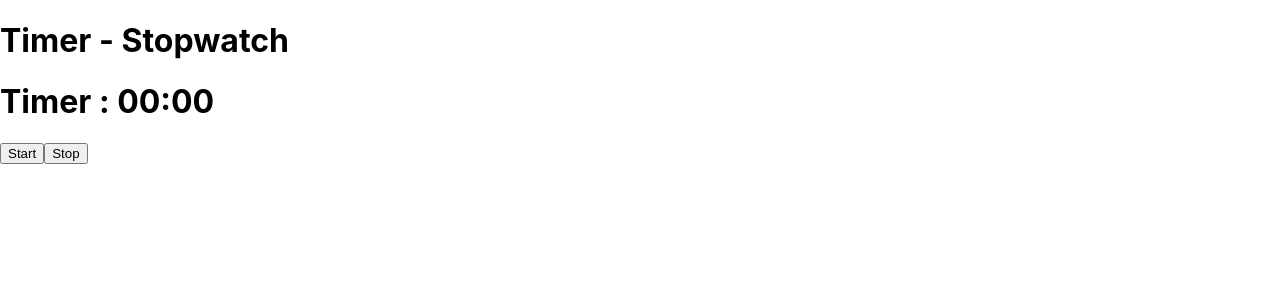
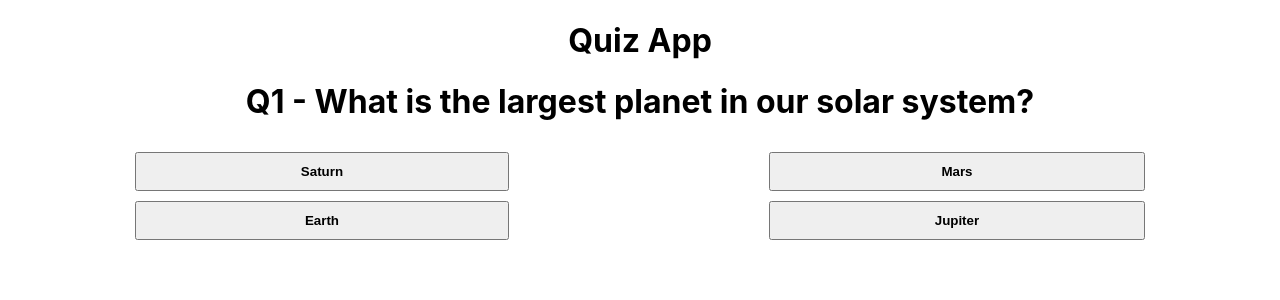
Before and after one commit to sanu-basak/react-practice, a React (Create React App) app: page / in a window 1280 px wide. Shown: the top 300 px of the page. Built offline with nearby package versions, Linux system fonts and the light colour scheme.

Commit message:
Quiz app functionality done

```diff
--- a/src/App.css
+++ b/src/App.css
@@ -2,7 +2,7 @@
   text-align: center;
 }
 
-.main-table {
+.main-table{
   width: 960px;
   height: 500px;
   border: 1px solid black;
@@ -180,3 +180,39 @@
   padding: 5px;
   margin-right: 10px;
 }
+
+.result li[data-correct="true"] {
+   color: green;
+}
+
+.result li[data-correct="false"] {
+  color: red;
+}
+
+.main-container {
+  text-align: center;
+}
+
+.option-container {
+  padding: 10px;
+  display: grid;
+  grid-template-columns: auto auto;
+  gap: 10px;
+}
+
+.option-container li {
+  list-style: none;
+}
+
+.option-container button {
+  padding: 10px;
+  width: 60%;
+  font-weight: 700;
+  cursor: pointer;
+}
+
+.result li {
+  list-style: none;
+  padding: 10px;
+  font-weight: 700;
+}
--- a/src/App.js
+++ b/src/App.js
@@ -6,6 +6,7 @@
 // import JobBoard from './components/JobBoard';
 import ToDoList from './components/ToDoList';
 import Timer from './components/Timer';
+import QuizApp from './components/QuizApp';
 // import LikeButton from './components/LikeButton';
 // import CustomUseMemo from './components/CustomUseMemo';
 // import ProgressBar from './components/ProgressBar';
@@ -32,7 +33,8 @@
         {/* <LikeButton/> */}
         {/* <JobBoard/> */}
         {/* <ToDoList/> */}
-        <Timer/>
+        {/* <Timer/> */}
+        <QuizApp/>
 
       </>
    )
--- /dev/null
+++ b/src/components/Question.jsx
@@ -0,0 +1,32 @@
+
+const Question = ({ question, questionId, handleNextQuestion }) => {
+  return (
+    <div className="quiz-container">
+      {question ? (
+        <>
+          <div className="question-container">
+            <h1>
+              Q{questionId} - {question.question}
+            </h1>
+          </div>
+
+          <ul className="option-container">
+            {question.answerOptions.map((answer,index) => {
+              return (
+                <li key={index}>
+                  <button onClick={() => handleNextQuestion(answer.isCorrect)}>
+                    {answer.text}
+                  </button>
+                </li>
+              );
+            })}
+          </ul>
+        </>
+      ) : (
+       <></>
+      )}
+    </div>
+  );
+};
+
+export default Question;
--- /dev/null
+++ b/src/components/QuizApp.jsx
@@ -0,0 +1,42 @@
+import { useState } from 'react'
+import {questionData} from '../utils/questionsData'
+import Question from './Question'
+import Result from "./Result";
+
+
+const QuizApp = () => {
+    const [currentQuestion,setCurrentQuestion] = useState(0)
+    const [userAnswer,setUserAnswer] = useState([])
+
+    const handleNextQuestion = (isCorrect) => {
+       setCurrentQuestion(currentQuestion+1)
+       setUserAnswer([...userAnswer,isCorrect])
+    }
+
+    const handleRestQuiz = () => {
+        setCurrentQuestion(0)
+        setUserAnswer([])
+    }
+
+    return (
+        <div className='main-container'>
+            <h1>Quiz App</h1>
+            <Question
+                question={questionData[currentQuestion]}
+                questionId={currentQuestion+1}
+                handleNextQuestion={handleNextQuestion}
+            />
+            {
+                currentQuestion === questionData.length &&
+                <Result
+                    userAnswers={userAnswer}
+                    questions={questionData}
+                    resetQuiz={handleRestQuiz}
+                />
+            }
+
+        </div>
+    )
+}
+
+export default QuizApp
--- /dev/null
+++ b/src/components/Result.jsx
@@ -0,0 +1,20 @@
+const Result = ({userAnswers,questions,resetQuiz}) => {
+    const correctAnswer = userAnswers.filter((answer) => answer).length
+    return (
+        <div className="result">
+            <h1>Result</h1>
+            <p>You answered {correctAnswer} out {questions.length} questions</p>
+
+            <button onClick={() => resetQuiz()}>Click here to retry</button>
+            <ul>
+                {
+                    questions.map((question,index) => {
+                        return <li data-correct={userAnswers[index]} key={index}>Q.{index+1} {question.question}</li>
+                    })
+                }
+            </ul>
+        </div>
+    )
+}
+
+export default Result
--- /dev/null
+++ b/src/utils/questionsData.js
@@ -0,0 +1,92 @@
+export const  questionData = [
+    {
+      "question": "What is the largest planet in our solar system?",
+      "answerOptions": [
+        {"text": "Saturn", "isCorrect": false},
+        {"text": "Mars", "isCorrect": false},
+        {"text": "Earth", "isCorrect": false},
+        {"text": "Jupiter", "isCorrect": true}
+      ]
+    },
+    {
+      "question": "What is the tallest mountain in the world?",
+      "answerOptions": [
+        {"text": "Mount Everest", "isCorrect": true},
+        {"text": "K2", "isCorrect": false},
+        {"text": "Kangchenjunga", "isCorrect": false},
+        {"text": "Lhotse", "isCorrect": false}
+      ]
+    },
+    {
+      "question": "Which country is home to the Great Wall of China?",
+      "answerOptions": [
+        {"text": "China", "isCorrect": true},
+        {"text": "Japan", "isCorrect": false},
+        {"text": "Korea", "isCorrect": false},
+        {"text": "India", "isCorrect": false}
+      ]
+    },
+    {
+      "question": "What is the capital of France?",
+      "answerOptions": [
+        {"text": "London", "isCorrect": false},
+        {"text": "Berlin", "isCorrect": false},
+        {"text": "Paris", "isCorrect": true},
+        {"text": "Rome", "isCorrect": false}
+      ]
+    },
+    {
+      "question": "What is the chemical formula for water?",
+      "answerOptions": [
+        {"text": "H2O", "isCorrect": true},
+        {"text": "CO2", "isCorrect": false},
+        {"text": "NaCl", "isCorrect": false},
+        {"text": "NH3", "isCorrect": false}
+      ]
+    },
+    {
+      "question": "What is the largest ocean on Earth?",
+      "answerOptions": [
+        {"text": "Atlantic Ocean", "isCorrect": false},
+        {"text": "Pacific Ocean", "isCorrect": true},
+        {"text": "Indian Ocean", "isCorrect": false},
+        {"text": "Arctic Ocean", "isCorrect": false}
+      ]
+    },
+    {
+      "question": "What is the most popular social media platform?",
+      "answerOptions": [
+        {"text": "Instagram", "isCorrect": true},
+        {"text": "Facebook", "isCorrect": false},
+        {"text": "Twitter", "isCorrect": false},
+        {"text": "YouTube", "isCorrect": false}
+      ]
+    },
+    {
+      "question": "What is the currency of Japan?",
+      "answerOptions": [
+        {"text": "Euro", "isCorrect": false},
+        {"text": "US Dollar", "isCorrect": false},
+        {"text": "Japanese Yen", "isCorrect": true},
+        {"text": "Chinese Yuan", "isCorrect": false}
+      ]
+    },
+    {
+      "question": "What is the world's largest search engine?",
+      "answerOptions": [
+        {"text": "Google", "isCorrect": true},
+        {"text": "Bing", "isCorrect": false},
+        {"text": "Yahoo", "isCorrect": false},
+        {"text": "DuckDuckGo", "isCorrect": false}
+      ]
+    },
+    {
+      "question": "Who painted the Mona Lisa?",
+      "answerOptions": [
+        {"text": "Michelangelo", "isCorrect": false},
+        {"text": "Leonardo da Vinci", "isCorrect": true},
+        {"text": "Sandro Botticelli", "isCorrect": false},
+        {"text": "Raphael", "isCorrect": false}
+      ]
+    }
+  ]
```
